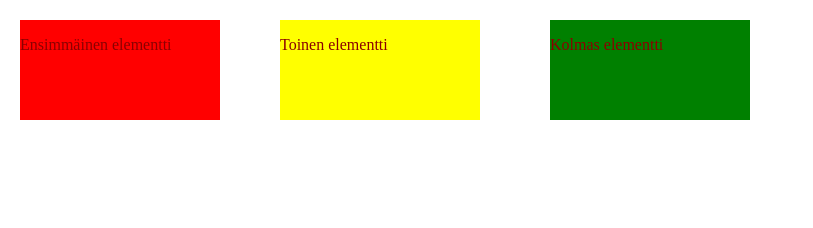
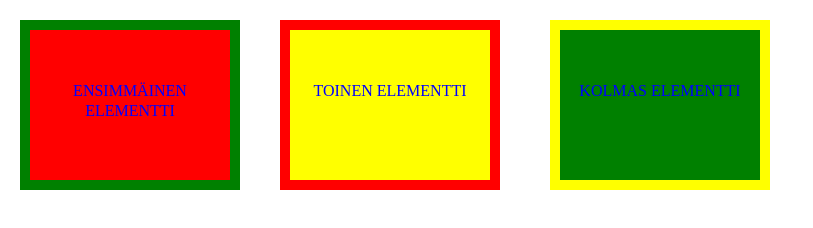
Before and after one commit to JanneKarki/Lapio-website, a plain HTML site: page position.html in a window 1280 px wide. Shown: the whole page, without its empty margins (0-813 px from the left). Drawn offline with Linux system fonts and the light colour scheme.

Commit message:
Osa 3. Kymmenes tehtävä

```diff
--- a/position.html
+++ b/position.html
@@ -8,12 +8,12 @@
 </head>
 <body>
   <div class="first-box-container">
-    <p>Ensimmäinen elementti</p>
+    <p id="box">Ensimmäinen elementti</p>
   </div>
   <div class="second-box-container">
-    <p>Toinen elementti</p>
+    <p id="box">Toinen elementti</p>
   </div>
   <div class="third-box-container">
-    <p>Kolmas elementti</p>
+    <p id="box">Kolmas elementti</p>
   </div>
 </body>
--- a/style.css
+++ b/style.css
@@ -29,29 +29,57 @@ i {
   color: red;
 }
 
+#box {
+  color: blue;
+}
+
 .first-box-container {
   width: 200px;
-  height: 100px;
+  height: 115px;
   background-color: red;
   position: absolute;
   left: 20px;
   top: 20px;
+  border-width: 10px;
+  border-color: green;
+  border-style: solid;
+  text-align: center;
+  line-height: 20px;
+  text-transform: uppercase;
+  padding-top: 35px;
+  display: table-cell;
+  text-align: center;
+  vertical-align: middle;
 }
 
 .second-box-container {
   width: 200px;
-  height: 100px;
+  height: 150px;
   background-color: yellow;
   position: absolute;
   left: 280px;
   top: 20px;
+  border-width: 10px;
+  border-color: red;
+  border-style: solid;
+  text-align: center;
+  line-height: 90px;
+  text-transform: uppercase;
 }
 
 .third-box-container {
   width: 200px;
-  height: 100px;
+  height: 150px;
   background-color: green;
   position: absolute;
   left: 550px;
   top: 20px;
+  border-width: 10px;
+  border-color: yellow;
+  border-style: solid;
+  text-align: center;
+  margin: auto;
+  line-height: 90px;
+  text-transform: uppercase;
+  text-vertical-align:middle;
 }
```
